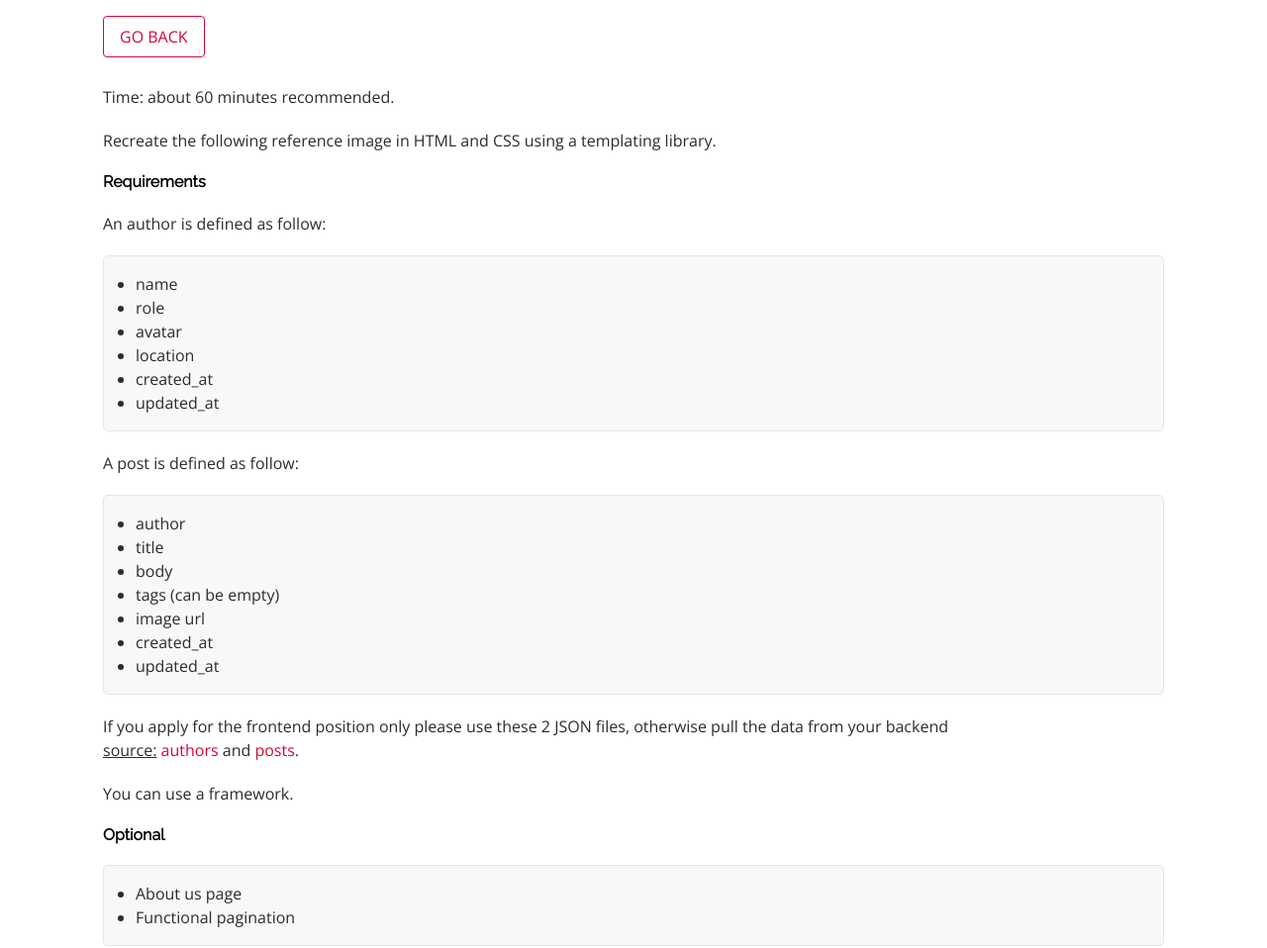
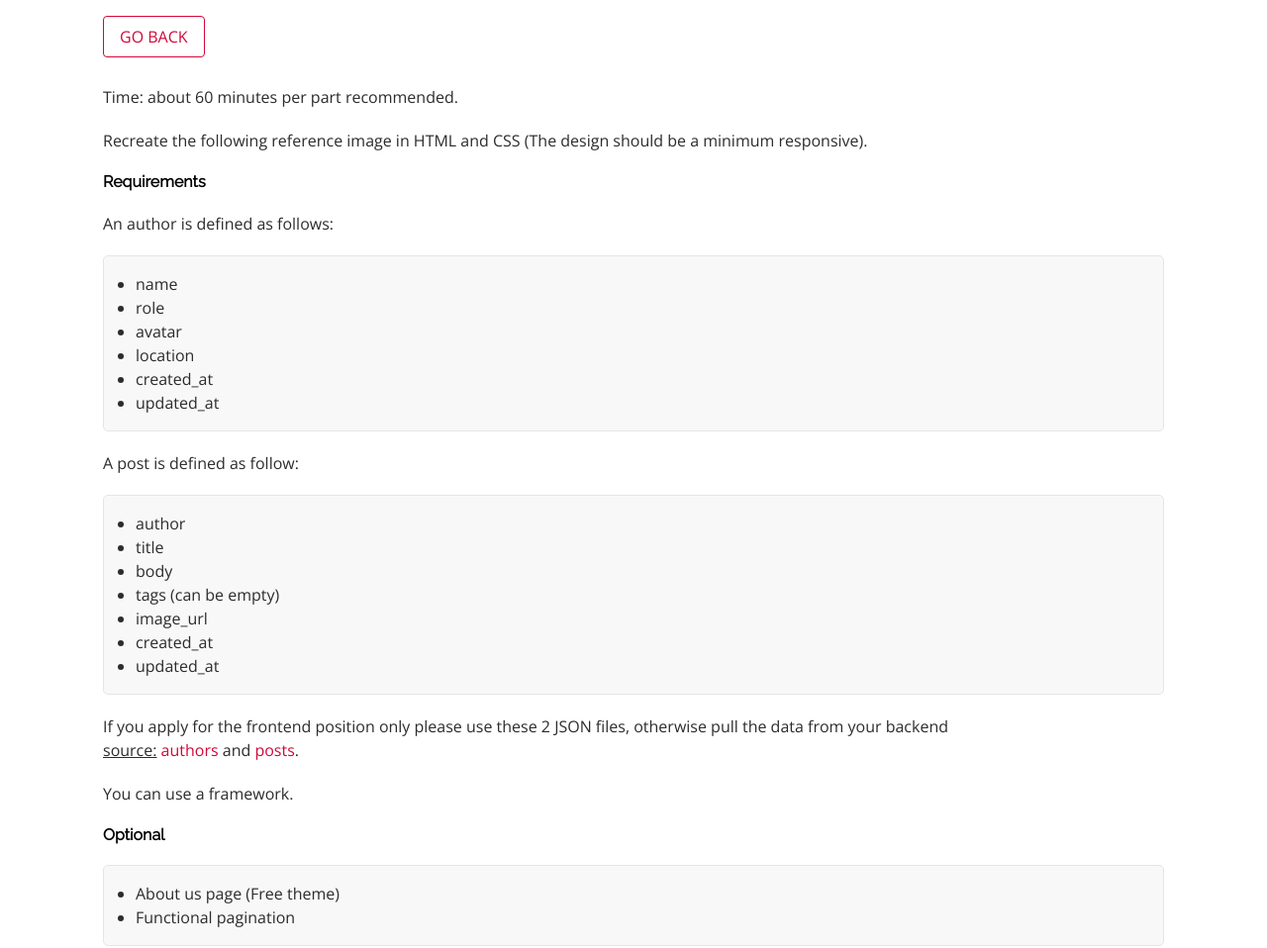
Before and after one commit to Asiance/asiance.github.io, a plain HTML site: page challenge.html in a window 1280 px wide. Shown: the part 200-1158 px from the top of the page at 99% size. Drawn offline with nearby package versions, Linux system fonts and the light colour scheme.

Commit message:
Update content:

```diff
--- a/challenge.html
+++ b/challenge.html
@@ -24,13 +24,13 @@
 <section>
 
     <p>
-        <p>Time: about 60 minutes recommended.</p>
+        <p>Time: about 60 minutes per part recommended.</p>
 
-        <p>Recreate the following reference image in HTML and CSS using a templating library.</p>
+        <p>Recreate the following reference image in HTML and CSS (The design should be a minimum responsive).</p>
 
         <h3>Requirements</h3>
 
-        <p>An author is defined as follow:  </p>
+        <p>An author is defined as follows:  </p>
         <ul>
             <li>name</li>
             <li>role</li>
@@ -45,7 +45,7 @@
             <li>title</li>
             <li>body</li>
             <li>tags (can be empty)</li>
-            <li>image url</li>
+            <li>image_url</li>
             <li>created_at</li>
             <li>updated_at</li>
         </ul>
@@ -61,7 +61,7 @@
         <h3>Optional</h3>
 
         <ul>
-            <li>About us page</li>
+            <li>About us page (Free theme)</li>
             <li>Functional pagination</li>
         </ul>
 
@@ -78,8 +78,7 @@
 
         <p>Feel free to use the internet to look up any coding references</p>
 
-        <p>When you have finished all required tests upload your completed files (including your resume and cover
-            letter) on our HR platform.</p>
+    <p>When you have finished the test send your result to <a href="mailto:recruit@asiance.com">recruit@asiance.com.</a></p>
 
     </section>
 
```
Also changed, not shown: index.html (+2 -2 lines).
